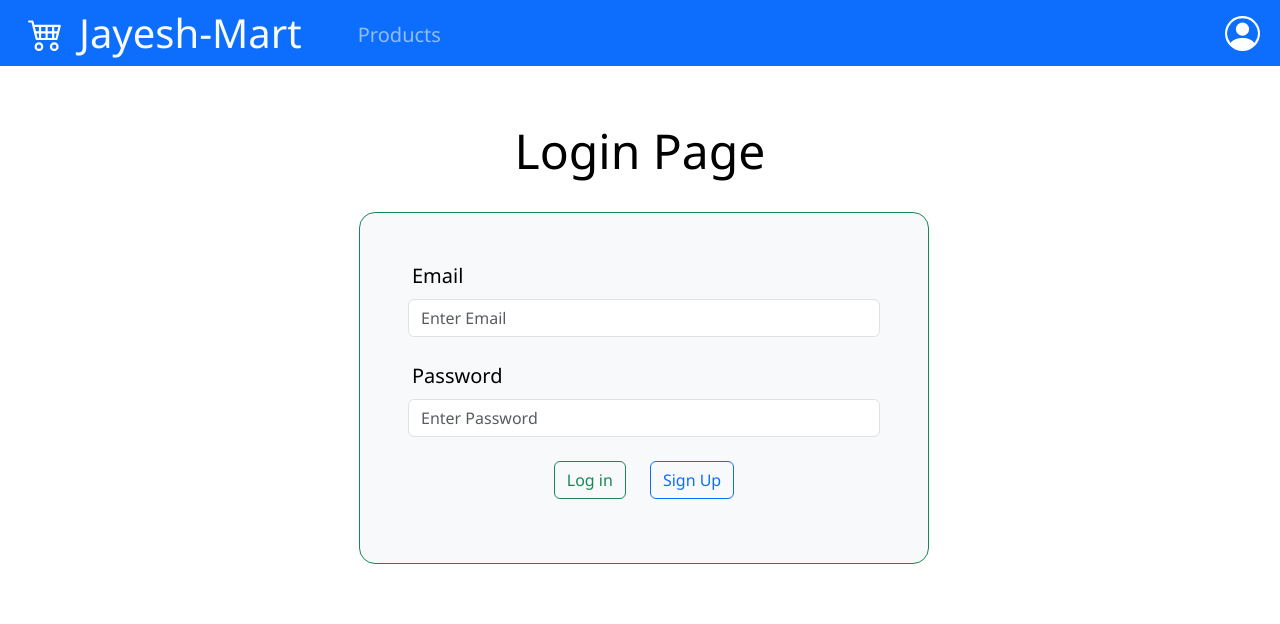
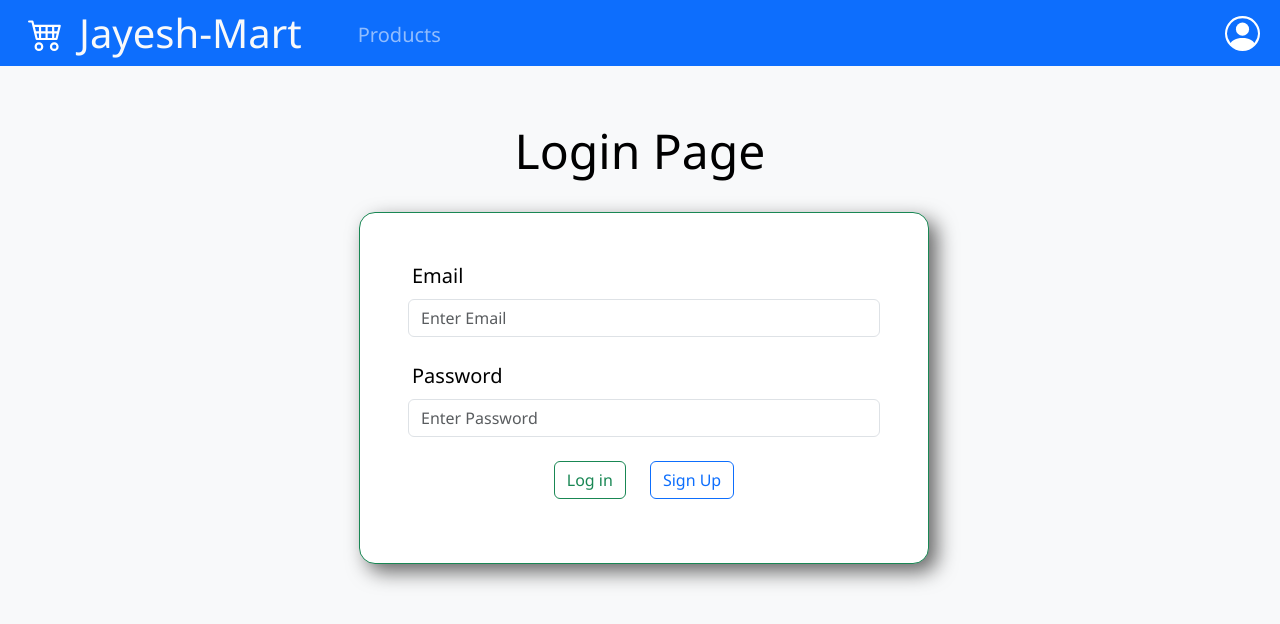
Before and after one commit to jesh-exe/JeshMart-Ecommerce-React.js, a React (Create React App) app: page /login in a window 1280 px wide. Shown: the top 624 px of the page. Built offline with nearby package versions, Linux system fonts and the light colour scheme.

Commit message:
Trying Filter with component, might work or not idk

```diff
--- a/src/App.js
+++ b/src/App.js
@@ -19,7 +19,7 @@ function App() {
     setLoggedInUser(UserService.getUser());
   }
   return (
-    <div className="App App-header">
+    <div className="App App-header bg-light">
       <MainNavbar loggedInUser={loggedInUser} ></MainNavbar>
       <br></br>
       <br></br>
--- /dev/null
+++ b/src/components/Filter.js
@@ -0,0 +1,9 @@
+import React from 'react'
+
+const Filter = (props) => {
+    return (
+            <option key={props.index + 1} name='filterCriteria' value={props.category}>{props.category.charAt(0).toUpperCase() + props.category.slice(1)}</option>
+    )
+}
+
+export default Filter
--- a/src/components/ProductData.js
+++ b/src/components/ProductData.js
@@ -2,6 +2,7 @@ import React from 'react';
 import ProductService from '../services/ProductService';
 import ProductCard from './ProductCard';
 import './ProductData.css'
+import Filter from './Filter';
 
 class ProductData extends React.Component {
     constructor(props) {
@@ -166,7 +167,7 @@ class ProductData extends React.Component {
                         :
                         <div>
                             <h1 className='display-5 text-center'>Products List</h1>
-                            <div className="container border bg-light">
+                            <div className="container border bg-white rounded-4">
                                 <div className="input-group mt-3 d-flex flex-row justify-content-between">
                                     <div className='d-flex flex-row'>
                                         <div className="form-outline pe-2" data-mdb-input-init>
@@ -187,7 +188,7 @@ class ProductData extends React.Component {
                                             <select className="form-select border-dark" aria-label='filterlabel' name='filterCriteria' onChange={this.handleSelection}>
                                                 <option name='filterCriteria' value="default">Filter By</option>
                                                 {
-                                                    this.state.uniqueItems.map((category, index) => <option key={index+1} name='filterCriteria' value={category}>{category.charAt(0).toUpperCase() + category.slice(1)}</option>
+                                                    this.state.uniqueItems.map((category, index) => <Filter category={category} index={index} ></Filter>
                                                     )
                                                 }
                                             </select>
--- a/src/components/ProductDetails.js
+++ b/src/components/ProductDetails.js
@@ -67,7 +67,7 @@ const ProductDetails = () => {
                   }
                 </div>
                 <div className='col-md-5 d-flex flex-column   ' >
-                  <img className='img-fluid image-container mb-5 ' id='mainImage ' src={isLoading ? "" : product.images[imageIndex]} alt='' ></img>
+                  <img className='img-fluid image-container mb-5 ' id='mainImage ' src={isLoading ? "" : product.images[imageIndex]} style={{aspectRatio:"4.5/3"}} alt='' ></img>
                   <div className='d-flex flex-row flex-wrap justify-content-center'>
                     <button className='btn btn-success btn-lg mb-2 jesh'>Buy Now</button> &nbsp;&nbsp;&nbsp;&nbsp;&nbsp;&nbsp;&nbsp;&nbsp;
                     <button className='btn btn-warning btn-lg mb-2' >Add to Cart</button>
--- /dev/null
+++ b/src/components/User/Login.css
@@ -0,0 +1,3 @@
+.jesh{
+    box-shadow: 8px 8px 20px rgb(102, 102, 102);
+}
--- a/src/components/User/Login.js
+++ b/src/components/User/Login.js
@@ -2,6 +2,7 @@ import React from 'react'
 import UserService from '../../services/UserService';
 import { NavLink, useNavigate } from 'react-router-dom';
 import MainNavbar from '../MainNavbar';
+import './Login.css'
 
 const Login = (props) => {
 
@@ -28,7 +29,7 @@ const Login = (props) => {
             <h2 className='text-center p-2 mb-4 display-5'>Login Page</h2>
             <div className='row'>
                 <div className='col-md-3'></div>
-                <form className='ms-1 me-1 col-sm-12 col-md-6 bg-light border border-success p-5 rounded-4' onSubmit={handleLogin}>
+                <form className='ms-1 me-1 col-sm-12 col-md-6 bg-white border border-success p-5 jesh rounded-4' onSubmit={handleLogin}>
                     <div className="form-group mb-4">
                         <label className='ps-1 mb-2 lead' htmlFor="email">Email</label>
                         <input type="email" className="form-control lead" id="email" required placeholder="Enter Email" />
```
